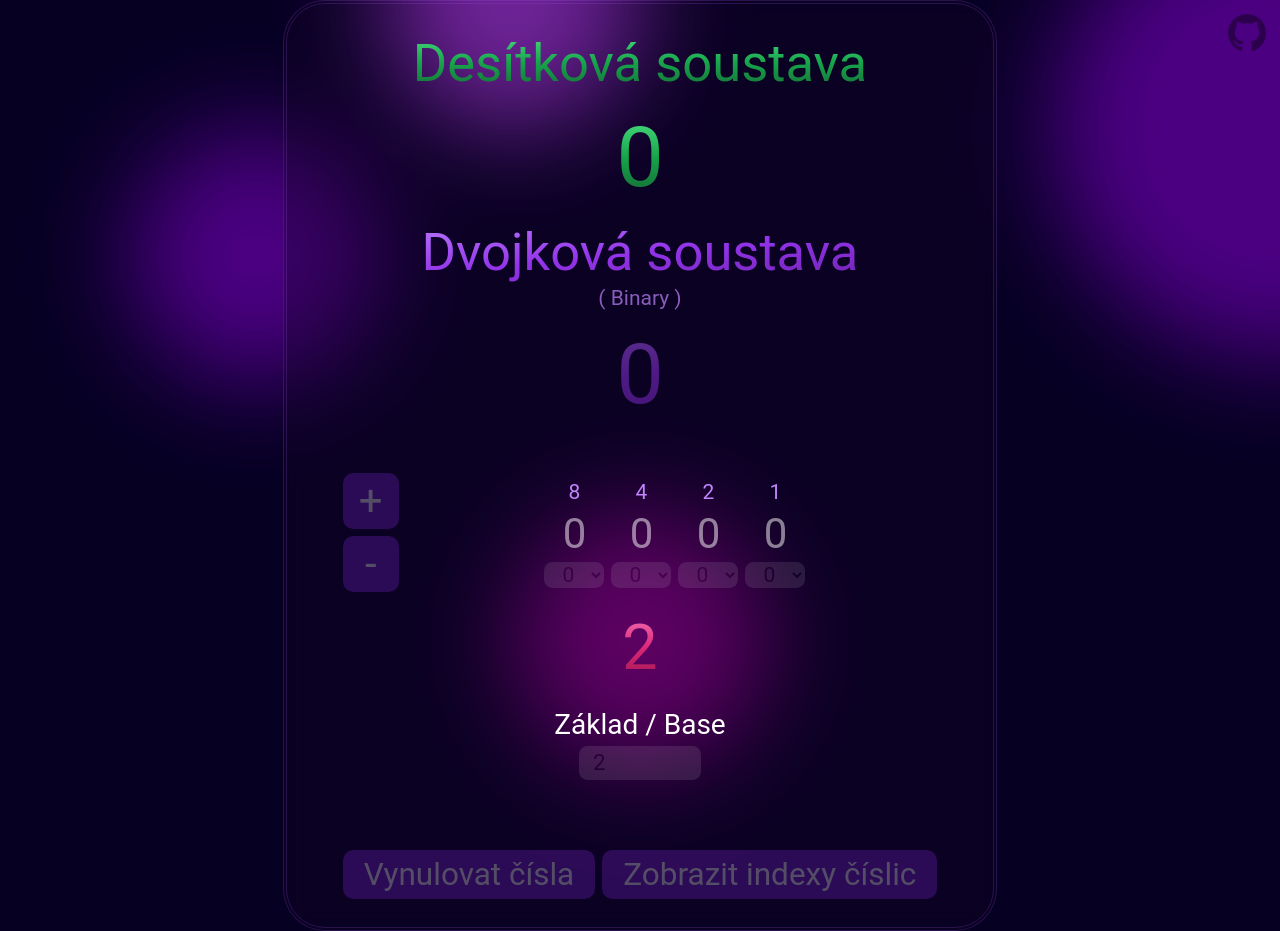
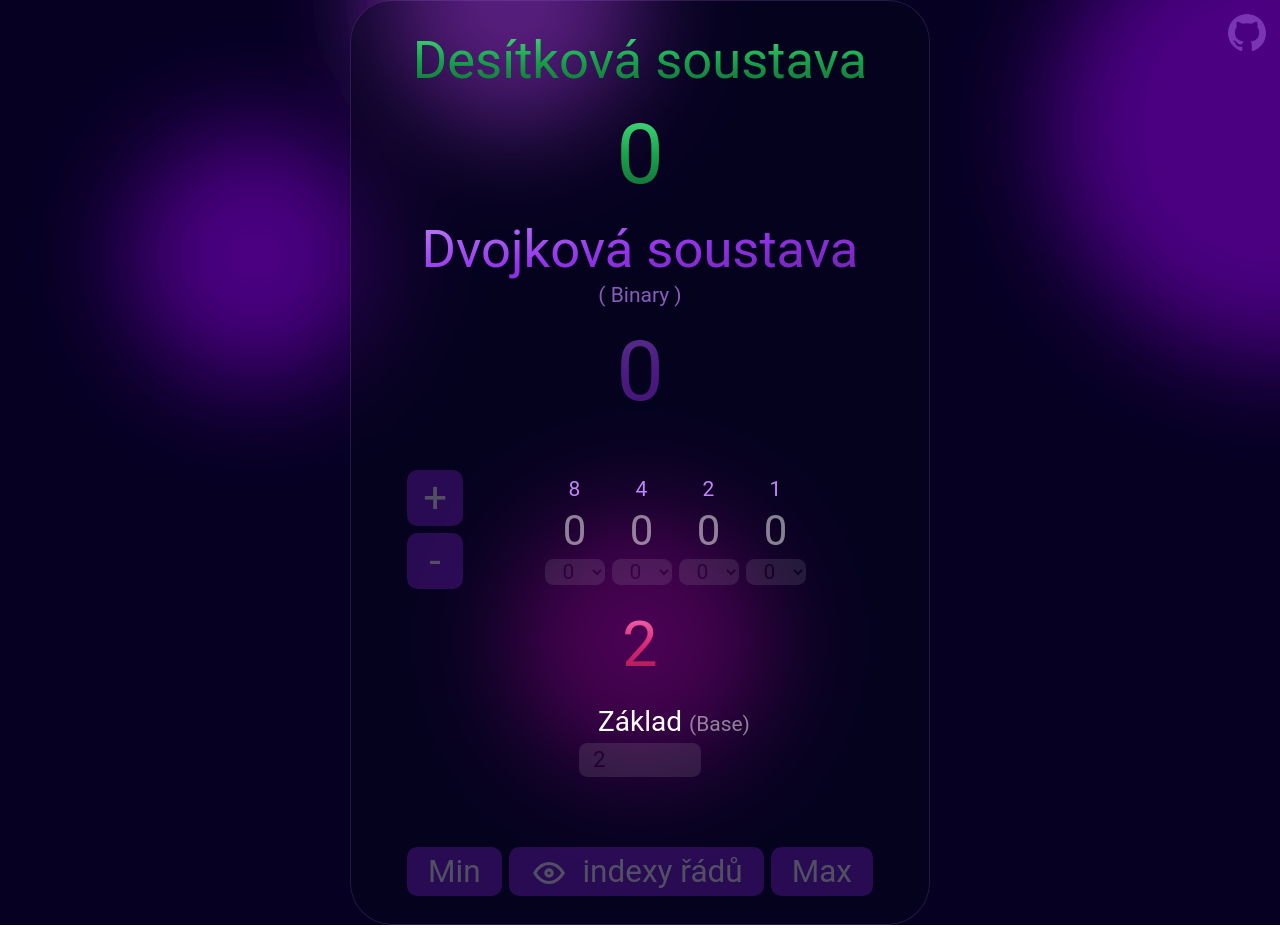
Before and after one commit to JsonKody/num, a Vue app: page / in a window 1280 px wide. Built offline with nearby package versions, Linux system fonts and the light colour scheme.

Commit message:
saved & pushed by npm

```diff
--- a/src/App.vue
+++ b/src/App.vue
@@ -1,27 +1,23 @@
 <script setup lang="ts">
 import NumberSystem from "./components/NumberSystem.vue";
 import { useNumberSystem } from "./stores/numberSystem";
-import { generateCzechName, generateEnglishName } from "./prefixes";
-import { computed } from "vue";
 
 const ns = useNumberSystem();
-
-const czech = computed(() => generateCzechName(ns.base));
-const english = computed(() => generateEnglishName(ns.base));
-const czech_10 = computed(() => generateCzechName(10));
 </script>
 
 <template>
   <a
     target="_blank"
+    title="Github"
     href="https://github.com/JsonKody/ciselne_pozicni_soustavy"
-    class="m-2 absolute top-0 right-0 trans opacity-40 hover:opacity-80"
+    class="m-2 opacity-40 hover:opacity-60 text-purple-400 hover:text-purple-300 absolute top-0 right-0 trans"
   >
     <svg
       height="38"
       width="38"
       aria-hidden="true"
       viewBox="0 0 16 16"
+      fill="currentColor"
       version="1.1"
       data-view-component="true"
     >
@@ -32,27 +28,30 @@ const czech_10 = computed(() => generateCzechName(10));
   </a>
   <div class="wrapper">
     <h1 class="header green-grad">
-      {{ czech_10 }}
+      {{ ns.czech_10 }}
     </h1>
     <!-- Number -->
-    <div :title="`Číslo v ... ${czech_10}`" class="number green-grad">
+    <div
+      :title="`Číslo v ... ${ns.czech_10.toLocaleLowerCase()}`"
+      class="number green-grad"
+    >
       {{ ns.computedNumberDecimal }}
     </div>
 
     <Transition name="fade" mode="out-in">
-      <div :key="czech" class="grow w-full">
+      <div :key="ns.czech" class="grow w-full">
         <h1 class="header relative purple-grad">
-          {{ czech }}
+          {{ ns.czech }}
         </h1>
         <div class="text-xs center text-purple-400 opacity-70">
-          ( {{ english }} )
+          ( {{ ns.english }} )
         </div>
       </div>
     </Transition>
 
     <!-- Number -->
     <div
-      :title="`Číslo v ... ${czech}`"
+      :title="`Číslo v ... ${ns.czech.toLocaleLowerCase()}`"
       class="number animate-pulse purple-grad"
     >
       {{ ns.computedNumber }}
--- a/src/components/NumberSystem.vue
+++ b/src/components/NumberSystem.vue
@@ -52,7 +52,7 @@ const setBase = (event: Event) => {
           <div :key="ns.base" class="number-base red-grad">{{ ns.base }}</div>
         </Transition>
       </div>
-      <label for="base" class="text-base">Základ / Base</label>
+      <label :title="`Základ (base) v této soustavě - ${ns.czech}`" for="base" class="text-base"><span class="text-xs opacity-0">(Base)</span> Základ <span class="text-xs opacity-50">(Base)</span></label>
       <input
         class="opacity-10 hover:opacity-80 focus:opacity-80"
         :value="ns.base"
@@ -72,18 +72,39 @@ const setBase = (event: Event) => {
         @click="ns.setDigitsToZero"
         class="px-3 text-lg button"
       >
-        Vynulovat čísla
+        Min
       </button>
       <button
-        title="přepíná mezi zobrazením indexů číslic a hodnotami řádů"
+        title="přepíná mezi zobrazením indexů řádů a hodnotami řádů"
         @click="ns.showDigitValue = !ns.showDigitValue"
         class="px-3 text-lg button"
       >
-        {{
-          ns.showDigitValue
-            ? "Zobrazit indexy číslic"
-            : "Zobrazit hodnoty číslic"
-        }}
+        <svg
+          xmlns="http://www.w3.org/2000/svg"
+          class="inline-block mr-1"
+          width="38"
+          height="38"
+          viewBox="0 0 24 24"
+          stroke-width="2"
+          stroke="currentColor"
+          fill="none"
+          stroke-linecap="round"
+          stroke-linejoin="round"
+        >
+          <path stroke="none" d="M0 0h24v24H0z" fill="none"></path>
+          <path d="M10 12a2 2 0 1 0 4 0a2 2 0 0 0 -4 0"></path>
+          <path
+            d="M21 12c-2.4 4 -5.4 6 -9 6c-3.6 0 -6.6 -2 -9 -6c2.4 -4 5.4 -6 9 -6c3.6 0 6.6 2 9 6"
+          ></path>
+        </svg>
+        {{ ns.showDigitValue ? "indexy řádů" : "hodnoty řádů" }}
+      </button>
+      <button
+        title="nastaví všechny číslice na maximum"
+        @click="ns.setDigitsToMax"
+        class="px-3 text-lg button"
+      >
+        Max
       </button>
     </div>
   </div>
--- a/src/stores/numberSystem.ts
+++ b/src/stores/numberSystem.ts
@@ -2,6 +2,7 @@
 import type { Base } from "../types/typings";
 import { defineStore } from "pinia";
 import { ref, computed, watch } from "vue";
+import { generateCzechName, generateEnglishName } from "../prefixes";
 
 export const useNumberSystem = defineStore("numberSystem", () => {
   const chars = "0123456789ABCDEFGHIJKLMNOPQRSTUVWXYZ";
@@ -11,17 +12,33 @@ export const useNumberSystem = defineStore("numberSystem", () => {
   const digits = ref<string[]>(["0", "0", "0", "0"]);
   const showDigitValue = ref(true);
 
+  const czech = computed(() => generateCzechName(base.value));
+  const english = computed(() => generateEnglishName(base.value));
+  const czech_10 = computed(() => generateCzechName(10));
+
+  const availableCharsForBase = computed(() => {
+    return chars.substring(0, base.value);
+  });
+
   watch(
     () => base.value,
     () => {
       digits.value = digits.value.map((d) =>
-        base.value > Number(d) ? d : String(base.value - 1)
+        base.value > Number(d)
+          ? d
+          : availableCharsForBase.value[availableCharsForBase.value.length - 1]
       );
     }
   );
 
   const setDigitsToZero = () => {
     digits.value = digits.value.map(() => "0");
+  };
+
+  const setDigitsToMax = () => {
+    const max =
+      availableCharsForBase.value[availableCharsForBase.value.length - 1];
+    digits.value = digits.value.map(() => max);
   };
 
   const setDigit = (index: number, value: string) => {
@@ -47,10 +64,6 @@ export const useNumberSystem = defineStore("numberSystem", () => {
       : "0";
   });
 
-  const availableCharsForBase = computed(() => {
-    return chars.substring(0, base.value);
-  });
-
   return {
     base,
     chars,
@@ -64,5 +77,9 @@ export const useNumberSystem = defineStore("numberSystem", () => {
     computedNumberDecimal,
     showDigitValue,
     setDigitsToZero,
+    setDigitsToMax,
+    czech,
+    english,
+    czech_10,
   };
 });
--- a/src/style.scss
+++ b/src/style.scss
@@ -47,8 +47,8 @@ select {
   .wrapper {
     padding: 1rem 2rem;
     border-radius: 1.5rem;
-    border: 4px double rgba(168, 85, 247, 0.2);
-    background-color: rgba(19, 6, 37, 0.315);
+    border: 1px solid #a96ee133;
+    background-color: #05061a70;
     backdrop-filter: blur(10px);
     display: flex;
     align-items: stretch;
```
